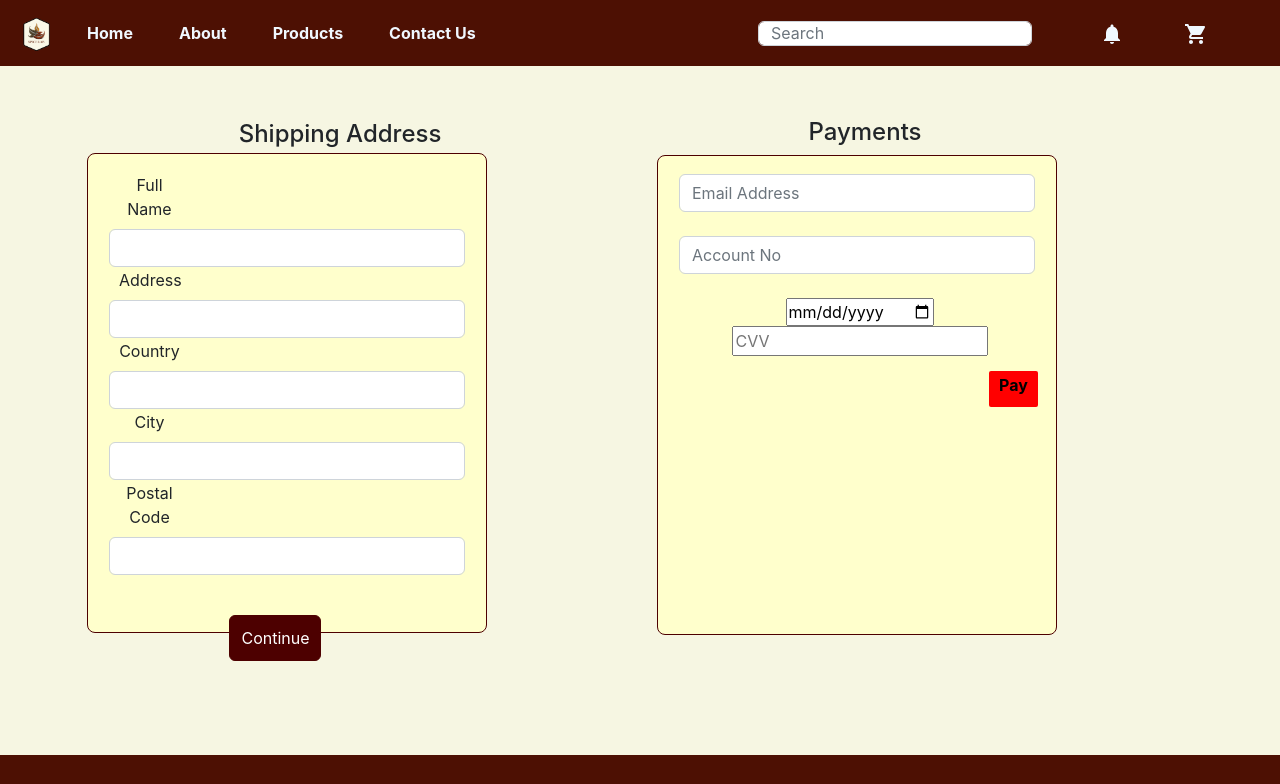
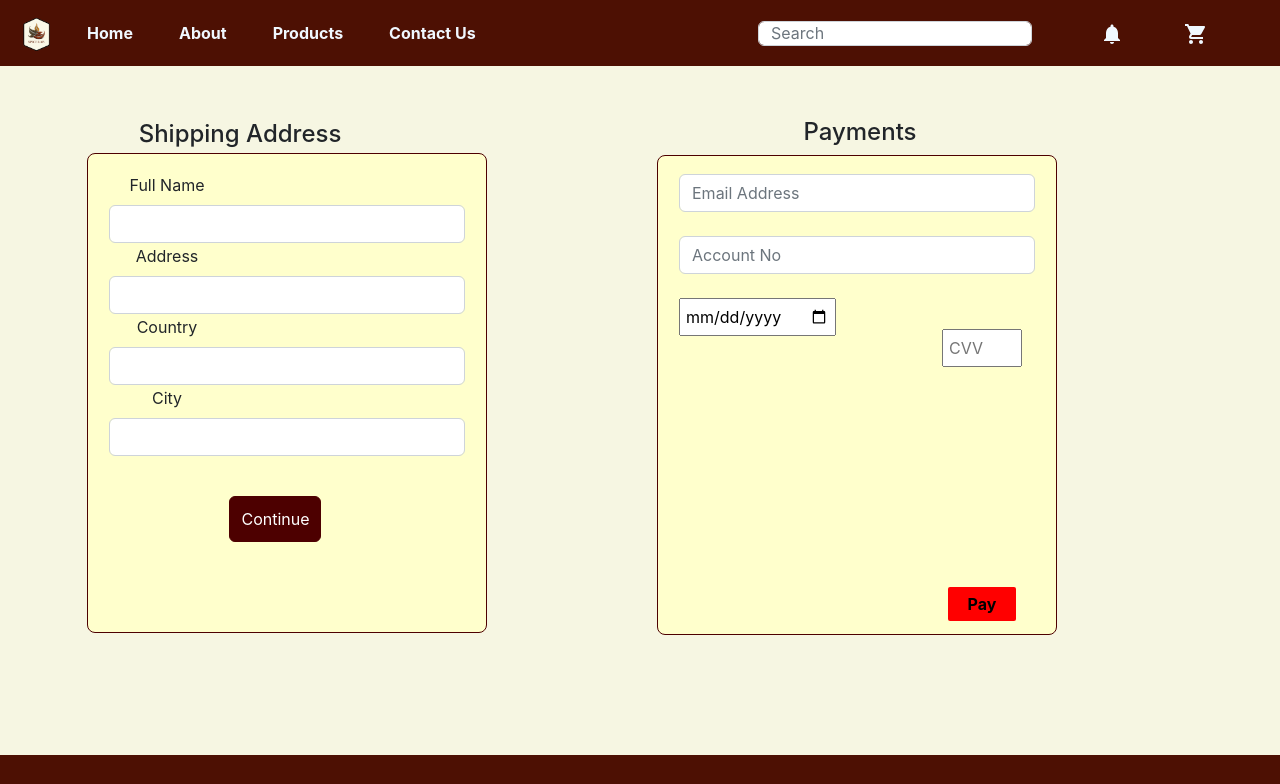
Before and after one commit to TharushaRuwantha/SpiceLab, a React (Create React App) app in the folder frontend/spice_lab/: page /ShippingPayment in a window 1280 px wide. Shown: the top 784 px of the page. Built offline with nearby package versions, Linux system fonts and the light colour scheme.

Commit message:
EditShippingPage

```diff
--- a/frontend/spice_lab/src/Components/PShippingPaymentComponent/ShippingPayment.css
+++ b/frontend/spice_lab/src/Components/PShippingPaymentComponent/ShippingPayment.css
@@ -1,88 +1,75 @@
+.card-title {
+    padding-top: 50px;
+    padding-left: 50px;
+    padding-right: 280px;
+  }
 
+  .card-title2 {
+    padding-top: 50px;
+    padding-left: 10px;
+    padding-right: 140px;
+  }
 
-
-.card-title{
-    padding-top:50px;
-    padding-left:10px ;
-    padding-right:40px ;
-
-
-
-
-}
-
-.card-title2{
-    padding-top:50px;
-    padding-left:10px ;
-    padding-right:130px ;
-
-
-
-
-}
-
-
-.card{
-    margin-bottom:80px ;
+  .card {
+    margin-bottom: 80px;
     height: 480px;
     width: 400px;
-    margin-top:5px ;
-    border-color:#4d0000;
-}
+    margin-top: 5px;
+    border-color: #4d0000;
+  }
 
-.card2{
-    margin-bottom:80px ;
-    height:480px;
-    width:400px;
-    margin-top:5px ;
-    border-color:#4d0000;
+  .card2 {
+    margin-bottom: 80px;
+    height: 480px;
+    width: 400px;
+    margin-top: 5px;
+    border-color: #4d0000;
+  }
 
-}
+  .form-label {
+    margin-top: 1px;
+    margin-left: 10px;
+    margin-right: 250px;
 
+  }
 
-
-.form-label{
-    margin-top:1px;
-    margin-left:10px;
-    margin-right:285px;
-}
-
-
-.btn{
-    background-color:#4d0000;
-    color:white;
+  .btn {
+    background-color: #4d0000;
+    color: white;
     text-align: center;
     text-indent: 1px;
-    margin-top:10px;
-    margin-left:280px;
-    margin-right:100px;
+    margin-top: 10px;
+    margin-left: auto;
+    margin-right: auto;
     font-size: 16px;
     border-color: #4d0000;
-    text-align: left;
-    padding-left: 10px;
-    padding-top: 2px;
-    padding-right: 10px;
-    padding-bottom: 10px;
+    padding: 2px 10px;
+  }
 
-}
-
-.btn2{
+  .btn2 {
     background-color: red;
-    padding-top: 2px;
-    padding-left: 10px;
-    padding-right: 10px;
-    padding-bottom: 10px;
-    margin-top:15px;
-    margin-left:310px;
-    margin-right:100px;
+    padding: 5px 20px;
+    margin-top: 20px;
+    margin-left: 250px;
+    margin-right: 0px;
     font-size: 16px;
     font-weight: bold;
     border: red;
     border-radius: 2px;
-}
+  }
 
+  .form-control2 {
 
-.form-control2{
-    margin-left:12px ;
-    margin-right:7px ;
-}
+  margin-right: 200px;
+  padding: 5px 5px;
+  margin-right: 200px;
+
+  }
+
+  .form-control3 {
+    margin-left:  250px;
+    padding: 5px 5px;
+    width:80px;
+    margin-top: -200px;
+    margin-bottom: 200px;
+    }
--- a/frontend/spice_lab/src/Components/PShippingPaymentComponent/ShippingPayment.js
+++ b/frontend/spice_lab/src/Components/PShippingPaymentComponent/ShippingPayment.js
@@ -1,76 +1,142 @@
 import './ShippingPayment.css';
-import React from "react";
-import Grid from '@mui/material/Grid';
+import React, { useState } from 'react';
+import axios from "axios";
 
 
-function ShippingPayment(){
-     return(
 
-   <div class="container text-center">
-      <div class="row align-items-center">
-
-        <div class="col">
-        <h4 class="card-title">Shipping Address</h4>
-           <div class="card">
-                <div class="card-body">
-                    <form>
-                        <div class="rg-3">
-                            <label class="form-label">Full Name</label>
-                            <input type="email" class="form-control" id="exampleInputEmail1"></input>
-                            <label class="form-label">Address</label>
-                            <input type ="address" class="form-control" id="exampleInputaddress1" ></input>
-                            <label class="form-label">Country</label>
-                            <input type ="country" class="form-control" id="exampleInputcountry" ></input>
-                            <label class="form-label">City</label>
-                            <input type ="address" class="form-control" id="exampleInputcity" ></input>
-                            <label class="form-label">Postal Code</label>
-                            <input type ="address" class="form-control" id="exampleInputpostalcode" ></input>
-                            <button type="button" class="btn">Continue</button>
-
-                        </div>
-                    </form>
+function ShippingPayment() {
+    const [fullname, setFullname] = useState("");
+    const [address, setAddress] = useState("");
+    const [country, setCountry] = useState("");
+    const [city, setCity] = useState("");
+    const [postalcode, setPostalcode] = useState("");
 
 
-                </div>
-            </div>
-        </div>
 
-        <div class="col">
-        <h4 class="card-title2">Payments</h4>
-           <div class="card">
-                <div class="card-body">
-                    <form>
-                        <div class="rg-3">
-
-                            <input type="email" class="form-control" id="exampleInputEmail1"placeholder="Email Address"></input>
-                            <br></br>
-                            <input type ="address" class="form-control" id="exampleInputaccountno" placeholder="Account No"></input>
-                            <br></br>
-                            <input type ="date" class="form-control2" id="exampleInputdate" placeholder="Date"></input>
-
-                            <input type ="cvv" class="form-control2" id="exampleInputcvv" placeholder="CVV"></input>
-                            <button type="button" class="btn2">Pay</button>
-
-
-                        </div>
-                    </form>
-
-
-                </div>
-            </div>
-        </div>
+function sendData(e) {
+    e.preventDefault();
 
 
 
 
+    const newShipping = {
+        fullname,
+        address,
+        country,
+        city,
+        postalcode
+      }
 
 
+    axios.post("http://localhost:8070/add", newShipping)
+      .then(() => {
+        alert("Shipping Address Added");
+      }).catch((err) => {
+        alert(err);
+      });
+
+}
 
 
+return (
+    <div className="container text-center">
+      <div className="row align-items-center">
+        <div className="col">
+          <h4 className="card-title">Shipping Address</h4>
+          <div className="card">
+            <div className="card-body">
+              <form onSubmit={sendData}>
+                <div className="form-group">
+                  <label className="form-label">Full Name</label>
+                  <input
+                    type="text"
+                    className="form-control"
+                    id="name"
+                    onChange={(e) => {
+                      setFullname(e.target.value);
+                    }}
+                  />
+                  <label className="form-label">Address</label>
+                  <input
+                    type="address"
+                    className="form-control"
+                    id="exampleInputaddress1"
+                    onChange={(e) => {
+                      setAddress(e.target.value);
+                    }}
+
+                    />
+                    <label className="form-label">Country</label>
+                    <input
+                      type="country"
+                      className="form-control"
+                      id="exampleInputcountry"
+                      onChange={(e) => {
+                        setCountry(e.target.value);
+                      }}
+                    />
+
+
+                  <label className="form-label">City</label>
+                  <input
+                    type="address"
+                    className="form-control"
+                    id="exampleInputcity"
+                    onChange={(e) => {
+                      setCity(e.target.value);
+                    }}
+                  />
+
+                  <button type="button" className="btn">Continue</button>
+                </div>
+              </form>
+            </div>
+          </div>
+        </div>
+        <div className="col">
+          <h4 className="card-title2">Payments</h4>
+          <div className="card">
+            <div className="card-body">
+              <form>
+                <div className="rg-3">
+                  <input
+                    type="email"
+                    className="form-control"
+                    id="exampleInputEmail1"
+                    placeholder="Email Address"
+                  />
+                  <br />
+                  <input
+                    type="address"
+                    className="form-control"
+                    id="exampleInputaccountno"
+                    placeholder="Account No"
+                  />
+                  <br />
+                  <input
+                    type="date"
+                    className="form-control2"
+                    id="exampleInputdate"
+                    placeholder="Date"
+                  />
+                  <input
+                    type="cvv"
+                    className="form-control3"
+                    id="exampleInputcvv"
+                    placeholder="CVV"
+                  />
+                  <button type="button" className="btn2">Pay</button>
+                </div>
+              </form>
+            </div>
+          </div>
+        </div>
+      </div>
 
 
     </div>
-    </div>
+
+
 
 
      )
```
